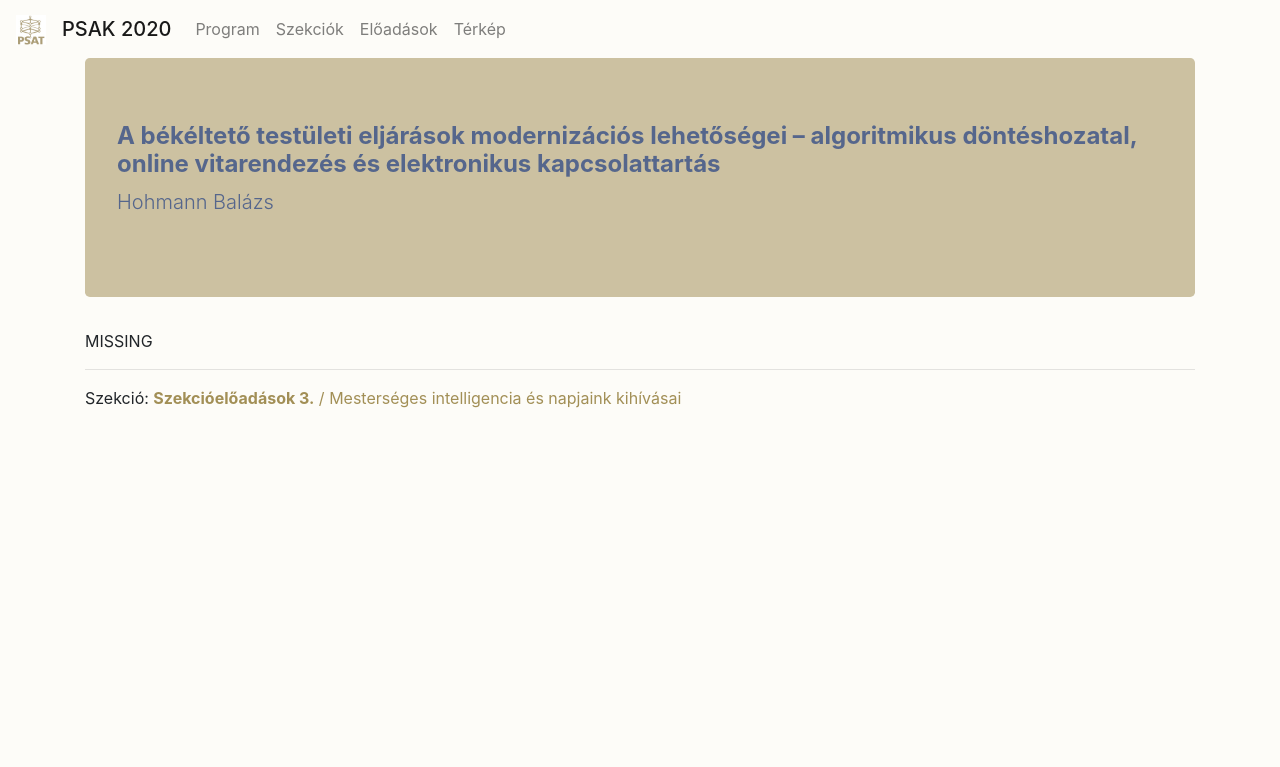
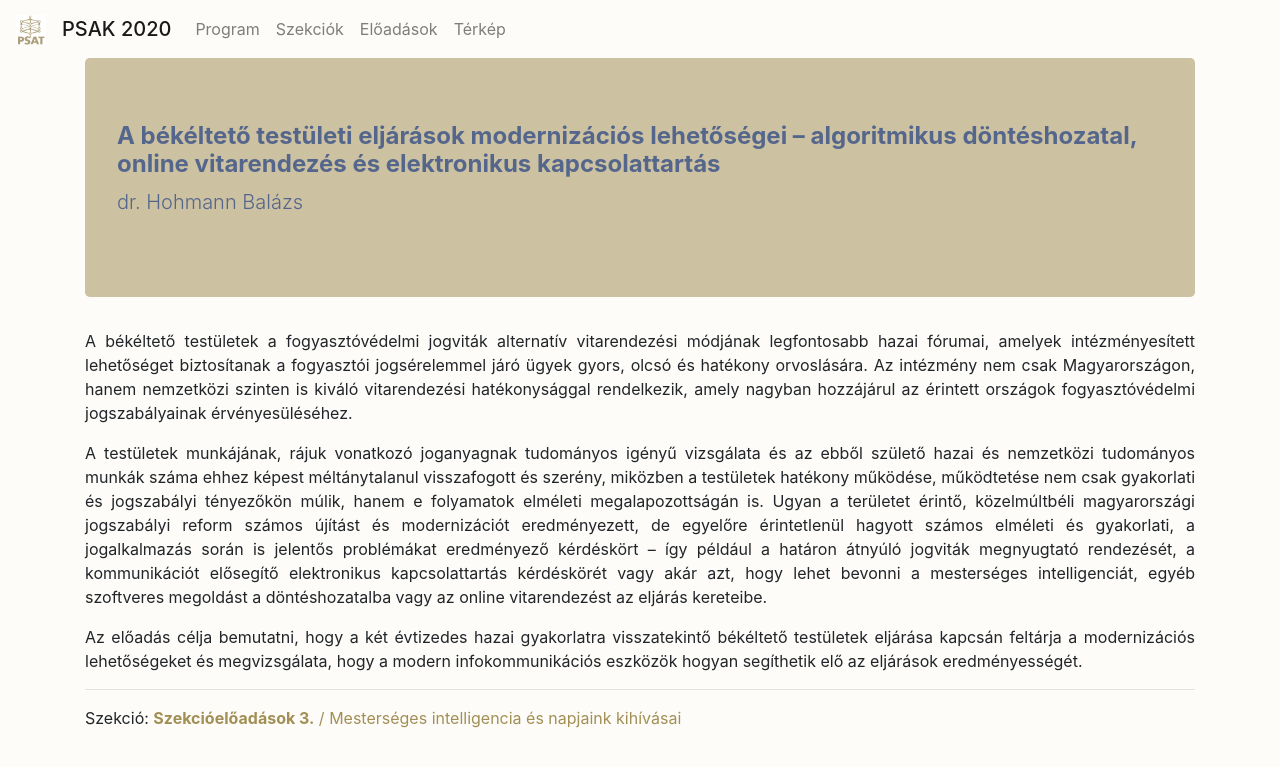
Before and after one commit to hegyhati/psak_2020, a Jekyll site: the page built from _presentations/Hohmann_Balazs.md, in a window 1280 px wide. Shown: the top 767 px of the page. Built offline with Jekyll 4.4.1, drawn with Linux system fonts in a browser that asks for light colours.

Commit message:
Update Hohmann_Balazs.md

```diff
--- a/_presentations/Hohmann_Balazs.md
+++ b/_presentations/Hohmann_Balazs.md
@@ -1,6 +1,10 @@
 ---
-presenter:  Hohmann Balázs
+presenter: dr. Hohmann Balázs
 title: A békéltető testületi eljárások modernizációs lehetőségei – algoritmikus döntéshozatal, online vitarendezés és elektronikus kapcsolattartás
 ---
 
-MISSING
+A békéltető testületek a fogyasztóvédelmi jogviták alternatív vitarendezési módjának legfontosabb hazai fórumai, amelyek intézményesített lehetőséget biztosítanak a fogyasztói jogsérelemmel járó ügyek gyors, olcsó és hatékony orvoslására. Az intézmény nem csak Magyarországon, hanem nemzetközi szinten is kiváló vitarendezési hatékonysággal rendelkezik, amely nagyban hozzájárul az érintett országok fogyasztóvédelmi jogszabályainak érvényesüléséhez.
+
+A testületek munkájának, rájuk vonatkozó joganyagnak tudományos igényű vizsgálata és az ebből születő hazai és nemzetközi tudományos munkák száma ehhez képest méltánytalanul visszafogott és szerény, miközben a testületek hatékony működése, működtetése nem csak gyakorlati és jogszabályi tényezőkön múlik, hanem e folyamatok elméleti megalapozottságán is. Ugyan a területet érintő, közelmúltbéli magyarországi jogszabályi reform számos újítást és modernizációt eredményezett, de egyelőre érintetlenül hagyott számos elméleti és gyakorlati, a jogalkalmazás során is jelentős problémákat eredményező kérdéskört – így például a határon átnyúló jogviták megnyugtató rendezését, a kommunikációt elősegítő elektronikus kapcsolattartás kérdéskörét vagy akár azt, hogy lehet bevonni a mesterséges intelligenciát, egyéb szoftveres megoldást a döntéshozatalba vagy az online vitarendezést az eljárás kereteibe.
+
+Az előadás célja bemutatni, hogy a két évtizedes hazai gyakorlatra visszatekintő békéltető testületek eljárása kapcsán feltárja a modernizációs lehetőségeket és megvizsgálata, hogy a modern infokommunikációs eszközök hogyan segíthetik elő az eljárások eredményességét.
```
